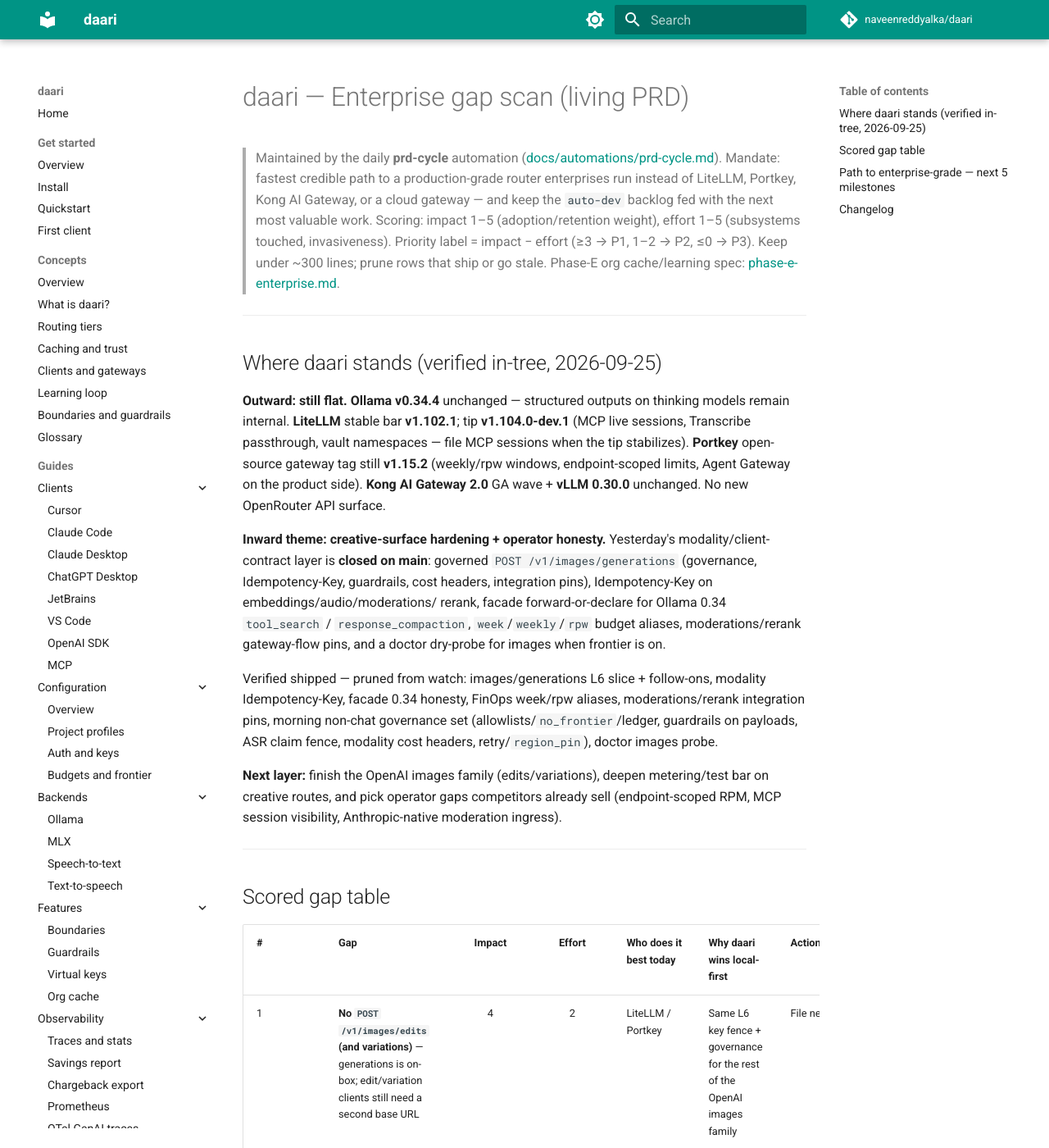
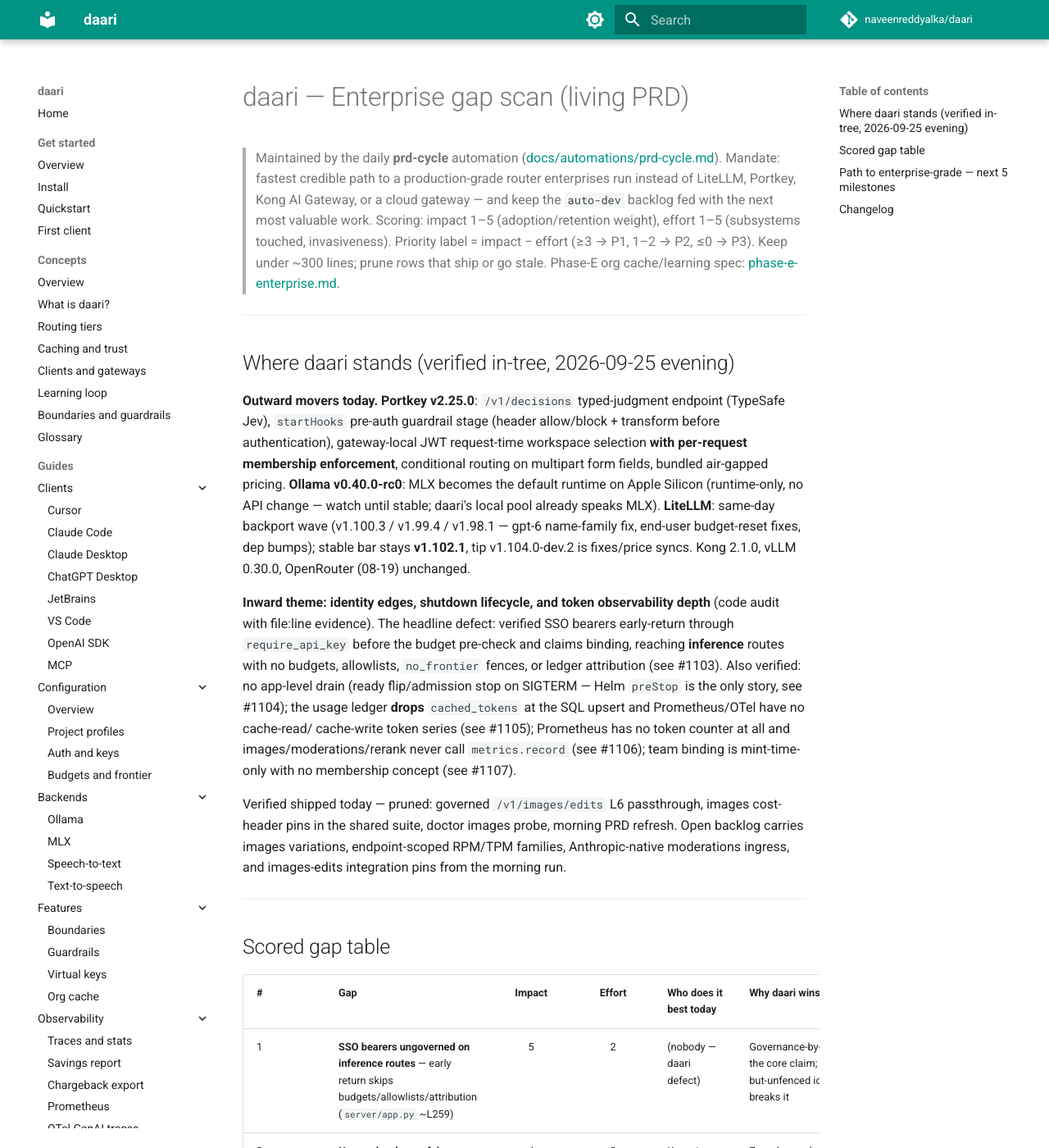
Before and after one commit to naveenreddyalka/daari, an MkDocs documentation site: the page built from docs/prd/ENTERPRISE.md, in a window 1280 px wide and 1400 px high. Shown: the whole window at 82% size. Built offline with MkDocs 1.6.1 and Material for MkDocs 9.7.7, drawn with Linux system fonts in a browser that asks for light colours; comment, search, counter and statistics services are not loaded; some of the changed text lies outside the part shown.

Commit message:
docs(prd): 2026-09-25 evening refresh — identity edges, shutdown, token observability
Co-authored-by: Naveen Reddy Alka <naveenreddyalka@users.noreply.github.com>

```diff
--- a/docs/prd/ENTERPRISE.md
+++ b/docs/prd/ENTERPRISE.md
@@ -11,34 +11,37 @@
 
 ---
 
-## Where daari stands (verified in-tree, 2026-09-25)
+## Where daari stands (verified in-tree, 2026-09-25 evening)
 
-**Outward: still flat.** **Ollama v0.34.4** unchanged — structured outputs on
-thinking models remain internal. **LiteLLM** stable bar **v1.102.1**; tip
-**v1.104.0-dev.1** (MCP live sessions, Transcribe passthrough, vault namespaces —
-file MCP sessions when the tip stabilizes). **Portkey** open-source gateway tag
-still **v1.15.2** (weekly/rpw windows, endpoint-scoped limits, Agent Gateway on
-the product side). **Kong AI Gateway 2.0** GA wave + **vLLM 0.30.0** unchanged.
-No new OpenRouter API surface.
+**Outward movers today.** **Portkey v2.25.0**: `/v1/decisions` typed-judgment
+endpoint (TypeSafe Jev), `startHooks` pre-auth guardrail stage (header
+allow/block + transform before authentication), gateway-local JWT request-time
+workspace selection **with per-request membership enforcement**, conditional
+routing on multipart form fields, bundled air-gapped pricing. **Ollama
+v0.40.0-rc0**: MLX becomes the default runtime on Apple Silicon (runtime-only,
+no API change — watch until stable; daari's local pool already speaks MLX).
+**LiteLLM**: same-day backport wave (v1.100.3 / v1.99.4 / v1.98.1 — gpt-6
+name-family fix, end-user budget-reset fixes, dep bumps); stable bar stays
+**v1.102.1**, tip v1.104.0-dev.2 is fixes/price syncs. Kong 2.1.0, vLLM
+0.30.0, OpenRouter (08-19) unchanged.
 
-**Inward theme: creative-surface hardening + operator honesty.** Yesterday's
-modality/client-contract layer is **closed on main**: governed
-`POST /v1/images/generations` (governance, Idempotency-Key, guardrails, cost
-headers, integration pins), Idempotency-Key on embeddings/audio/moderations/
-rerank, facade forward-or-declare for Ollama 0.34 `tool_search` /
-`response_compaction`, `week`/`weekly`/`rpw` budget aliases, moderations/rerank
-gateway-flow pins, and a doctor dry-probe for images when frontier is on.
+**Inward theme: identity edges, shutdown lifecycle, and token observability
+depth** (code audit with file:line evidence). The headline defect: verified
+SSO bearers early-return through `require_api_key` before the budget
+pre-check and claims binding, reaching **inference** routes with no budgets,
+allowlists, `no_frontier` fences, or ledger attribution (see #1103). Also
+verified: no app-level drain (ready flip/admission stop on SIGTERM — Helm
+`preStop` is the only story, see #1104); the usage ledger **drops**
+`cached_tokens` at the SQL upsert and Prometheus/OTel have no cache-read/
+cache-write token series (see #1105); Prometheus has no token counter at all
+and images/moderations/rerank never call `metrics.record` (see #1106); team
+binding is mint-time-only with no membership concept (see #1107).
 
-Verified shipped — pruned from watch: images/generations L6 slice + follow-ons,
-modality Idempotency-Key, facade 0.34 honesty, FinOps week/rpw aliases,
-moderations/rerank integration pins, morning non-chat governance set
-(allowlists/`no_frontier`/ledger, guardrails on payloads, ASR claim fence,
-modality cost headers, retry/`region_pin`), doctor images probe.
-
-**Next layer:** finish the OpenAI images family (edits/variations), deepen
-metering/test bar on creative routes, and pick operator gaps competitors
-already sell (endpoint-scoped RPM, MCP session visibility, Anthropic-native
-moderation ingress).
+Verified shipped today — pruned: governed `/v1/images/edits` L6 passthrough,
+images cost-header pins in the shared suite, doctor images probe, morning PRD
+refresh. Open backlog carries images variations, endpoint-scoped RPM/TPM
+families, Anthropic-native moderations ingress, and images-edits integration
+pins from the morning run.
 
 ---
 
@@ -46,29 +49,34 @@
 
 | # | Gap | Impact | Effort | Who does it best today | Why daari wins local-first | Action |
 |---|-----|:--:|:--:|------------------------|----------------------------|--------|
-| 1 | **No `POST /v1/images/edits` (and variations)** — generations is on-box; edit/variation clients still need a second base URL | 4 | 2 | LiteLLM / Portkey | Same L6 key fence + governance for the rest of the OpenAI images family | File next |
-| 2 | **Images cost-header coverage thin outside route tests** — shared `test_cost_headers` suite does not pin the creative path | 3 | 1 | (internal bar) | One metering contract across modalities; prevents silent header drift | File next |
-| 3 | **No endpoint-scoped RPM/TPM families** — Portkey sells per-route quotas; daari is mostly global / key-scoped | 4 | 3 | Portkey | Local fleets need chat vs embed vs images budgets without a second gateway | File next |
-| 4 | **MCP live-session visibility missing** — LiteLLM tip tracks live MCP sessions; daari probes are request-scoped only | 3 | 3 | LiteLLM tip | Operators debugging local agent loops need session liveness without cloud | Watch (file on tip stable) |
-| 5 | **No Anthropic-native moderations ingress** — OpenAI `/v1/moderations` exists; Anthropic clients still dual-home | 3 | 2 | cloud gateways | One local root for mixed OpenAI + Anthropic moderation traffic | File next |
-| 6 | Watch queue: WIF upstream creds, A2A, SOC 2, admin UI, OpenAI Realtime/WebSocket surface, vault-style secret namespaces | 2–4 | 2–5 | LiteLLM / Portkey / cloud | Operator or client demand triggers these | Watch |
+| 1 | **SSO bearers ungoverned on inference routes** — early return skips budgets/allowlists/attribution (`server/app.py` ~L259) | 5 | 2 | (nobody — daari defect) | Governance-by-default is the core claim; a verified-but-unfenced identity class breaks it | Filed — see #1103 |
+| 2 | **No app-level graceful shutdown** — `/ready` never flips, admission has no drain mode, no `timeout_graceful_shutdown` | 4 | 2 | Kong / LiteLLM | Zero-dropped-request rollouts as a binary property, not a Helm-only trick | Filed — see #1104 |
+| 3 | **Cached-token observability missing** — usage ledger drops `cached_tokens`; no cache_read/creation in Prom/OTel; Anthropic cache usage fields never ingested | 4 | 2 | Kong 2.1.0 | On-box FinOps evidence for the prompt-cache savings daari already prices | Filed — see #1105 |
+| 4 | **No per-modality token metrics** — no `daari_tokens_total`; images/moderations/rerank invisible in `/metrics`; OTel op name hardcoded "chat" | 4 | 2 | Kong 2.1.0 | Local Grafana chargeback across chat/embed/audio/images without SaaS telemetry | Filed — see #1106 |
+| 5 | **Team fixed at key-mint; no membership enforcement** — no request-time team selection, no identity↔team check (Portkey v2.25 does both) | 4 | 3 | Portkey v2.25 | Multi-team users get correct chargeback + fences on-box, no key sprawl | Filed — see #1107 |
+| 6 | **Endpoint-scoped RPM/TPM families** (morning filing, open) | 4 | 3 | Portkey | Per-route quotas without a second gateway | Open — see #1099 |
+| 7 | **Images variations + edits pins; Anthropic moderations ingress** (morning filings, open) | 3 | 2 | LiteLLM / cloud | Complete the creative + moderation families on one local root | Open — see #1098 / #1100 / #1101 |
+| 8 | **`/v1/decisions` typed-judgment surface** — now in TWO competitors (Portkey v2.25 GA, LiteLLM Jev passthrough); daari could serve judgments from local guard/judge models | 3 | 3 | Portkey v2.25 | Typed judgments (boolean/choice/score + confidence) are a natural local-model workload | Watch (file on client demand) |
+| 9 | **Pre-auth `startHooks` header policy** — allow/block + header transforms before auth (Portkey v2.25) | 3 | 2 | Portkey v2.25 | Screen traffic before spending auth/store work | Watch (file on operator ask) |
+| 10 | Watch queue: MCP live-session visibility (LiteLLM tip), WIF upstream creds, A2A, SOC 2, admin UI, OpenAI Realtime/WebSocket, Ollama 0.40 MLX-default (rc) | 2–4 | 2–5 | LiteLLM / Portkey / cloud | Demand-triggered | Watch |
 
-Pruned this run: five 09-24 evening modality/client-contract filings (all
-shipped), plus doctor images probe. Do not re-file closed work.
+Pruned this run: images edits (shipped), images cost-header pins (shipped),
+doctor images probe (shipped). Do not re-file closed work.
 
 ---
 
 ## Path to enterprise-grade — next 5 milestones
 
-1. **Complete the OpenAI images family** — governed edits/variations beside
-   generations so creative SDKs share one local root.
-2. **Metering and test bar for creative routes** — shared cost-header pins and
-   chargeback honesty for image spend.
-3. **Endpoint-scoped rate families** — Portkey-parity chat/embed/images quotas
-   on virtual keys without leaving the box.
-4. **MCP session operator plane** — live-session visibility when the LiteLLM
-   tip shape stabilizes (or invent a local-first equivalent sooner).
-5. **Anthropic moderation ingress** — stop dual-homing mixed-stack clients.
+1. **Close the SSO governance hole** — every authenticated identity class is
+   budget-fenced and attributed, or rejected on the data plane.
+2. **App-level drain** — ready flip + admission stop + stream-sized grace on
+   SIGTERM, on every deployment flavor.
+3. **Token observability depth** — cached-token dims and per-modality token/
+   spend series in Prometheus and OTel; make the new creative surface visible.
+4. **Request-time team resolution** — membership-enforced team selection so
+   multi-team users stop minting key sprawl.
+5. **Per-route quota families + finish creative/moderation parity** — drain
+   the morning backlog (endpoint RPM/TPM, variations, Anthropic moderations).
 
 Compliance non-goals (WIF, A2A, SOC 2, admin UI) stay deferred until a paying ask.
 
@@ -76,23 +84,27 @@
 
 ## Changelog
 
-- **2026-09-25 (images L6 surface closed → next layer)** — Overnight drain
-  closed the 09-24 evening modality/client-contract set plus images follow-ons
-  (Idempotency, guardrails, cost headers, integration pins) and doctor images
-  probe. Outward still flat (Ollama v0.34.4; LiteLLM bar v1.102.1 / tip
-  v1.104.0-dev.1 MCP sessions watch; Portkey/Kong/vLLM unchanged). Next:
-  images edits/variations, creative metering test bar, endpoint-scoped RPM,
-  Anthropic moderations ingress; MCP sessions remain watch. Pruned five shipped
-  evening rows + doctor probe.
+- **2026-09-25 evening (identity edges + shutdown + token observability)** —
+  Second scan of the day (morning sibling merged the images-L6 refresh; edits
+  route + cost-header pins shipped by 14:53). Outward: Portkey v2.25.0
+  (decisions API, startHooks, JWT workspace membership), Ollama v0.40.0-rc0
+  (MLX default on Apple Silicon, rc watch), LiteLLM stable-branch backport
+  wave (bar stays v1.102.1). Inward audit filed five: SSO bearers ungoverned
+  on inference (P1), app-level graceful shutdown, cached-token observability
+  (usage ledger drops cached_tokens), per-modality token metrics, request-time
+  team membership. New watch rows: decisions API, startHooks. Pruned three
+  shipped images rows.
 
-- **2026-09-24 evening (modality surface + client-contract honesty)** —
-  Outward still flat. Filed images/generations, modality Idempotency-Key,
-  facade 0.34 honesty, week/rpw aliases, moderations/rerank integration pins.
-  All drained by 09-25.
+- **2026-09-25 morning (images L6 surface closed → next layer)** — Overnight
+  drain closed the 09-24 evening modality/client-contract set plus images
+  follow-ons and doctor images probe. Filed images edits/variations, creative
+  metering test bar, endpoint-scoped RPM, Anthropic moderations ingress; MCP
+  sessions remain watch. Edits + cost-header pins shipped same day.
 
-- **2026-09-24 (non-chat endpoint parity)** — Filed non-chat governance/
-  metering/guardrails/ASR fence/cost headers. Drained same day into evening
-  scan.
+- **2026-09-24 (two runs: non-chat endpoint parity; modality surface +
+  client-contract honesty)** — Non-chat governance/metering/guardrails/ASR
+  fence/cost headers; then images/generations, modality Idempotency-Key,
+  facade 0.34 honesty, week/rpw aliases. All drained by 09-25.
 
 - **2026-09-23 (two runs: client parameter fidelity; facade + Responses
   shapes)** — Silent drops across ingresses, then facade/Responses/MCP probe/
```
